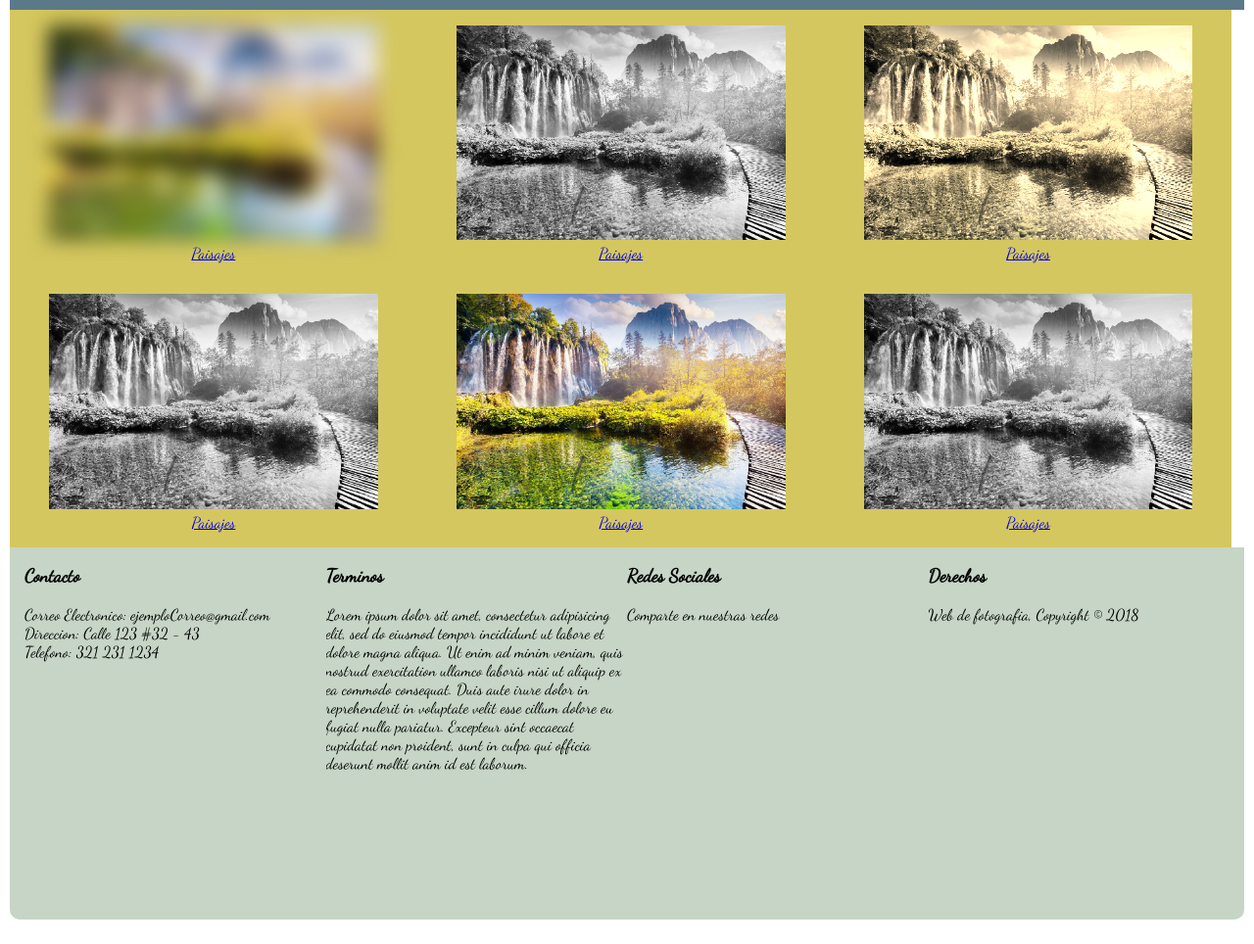
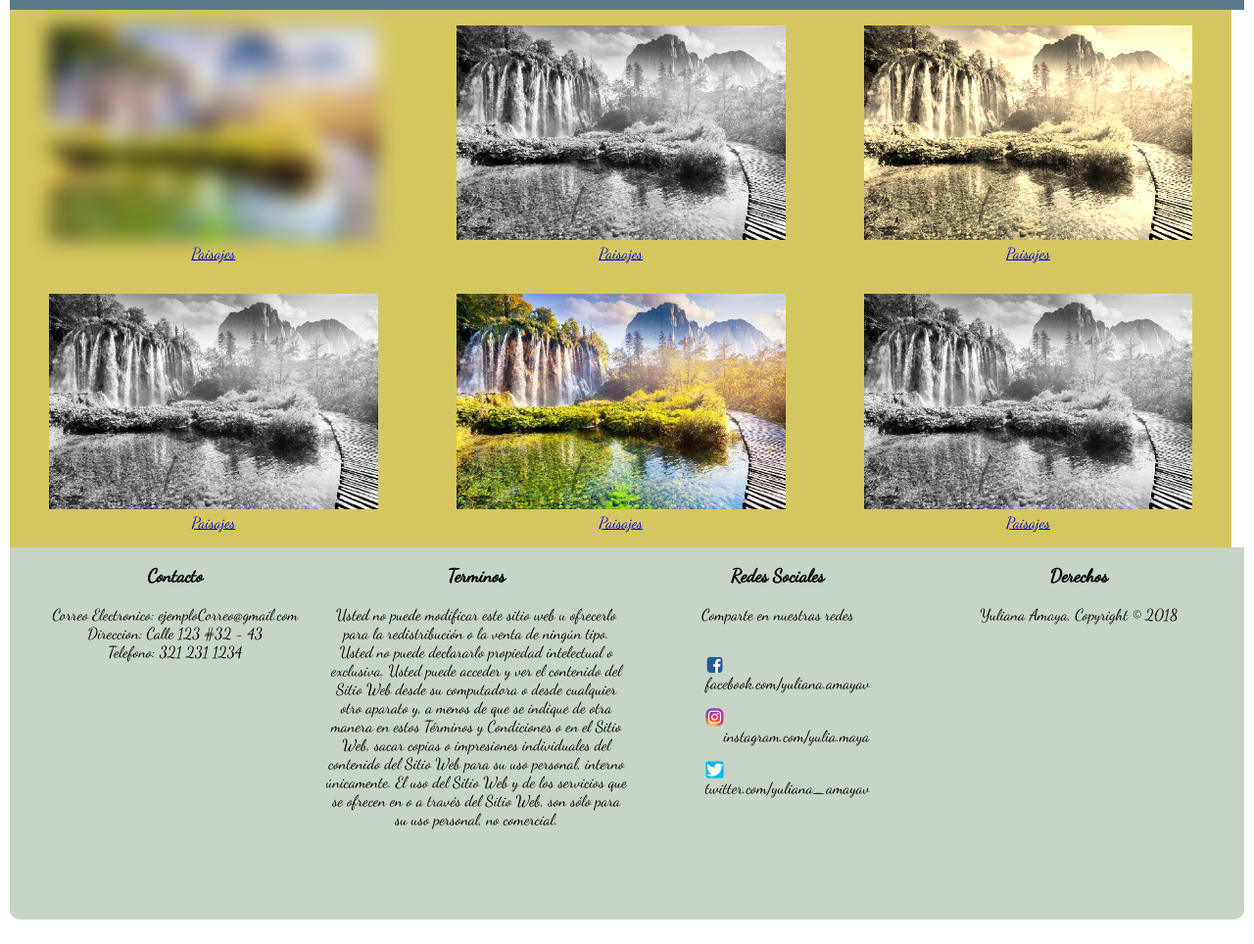
Before and after one commit to YulianaAmaya96/ProyectoCss, a plain HTML site: page Estructuras/paisajes.html in a window 1280 px wide. Shown: the part 100-1064 px from the top of the page at 98% size. Drawn offline with Linux system fonts and the light colour scheme.

Commit message:
Add files via upload

```diff
--- a/Estructuras/paisajes.html
+++ b/Estructuras/paisajes.html
@@ -72,21 +72,38 @@
       </div>
       <div class="contenedor">
         <h3>Terminos</h3>
-        <p>Lorem ipsum dolor sit amet, consectetur adipisicing elit, sed do
-        eiusmod tempor incididunt ut labore et dolore magna aliqua. Ut enim
-        ad minim veniam, quis nostrud exercitation ullamco laboris nisi ut
-        aliquip ex ea commodo consequat. Duis aute irure dolor in reprehenderit
-        in voluptate velit esse cillum dolore eu fugiat nulla pariatur. Excepteur
-        sint occaecat cupidatat non proident, sunt in culpa qui officia deserunt
-        mollit anim id est laborum.</p>
+        <p>Usted no puede modificar este sitio web u ofrecerlo para la
+          redistribución o la venta de ningún tipo. Usted no puede declararlo
+          propiedad intelectual o exclusiva. Usted puede acceder y ver el
+          contenido del Sitio Web desde su computadora o desde cualquier otro
+          aparato y, a menos de que se indique de otra manera en estos Términos
+          y Condiciones o en el Sitio Web, sacar copias o impresiones
+          individuales del contenido del Sitio Web para su uso personal,
+          interno únicamente. El uso del Sitio Web y de los servicios que se
+          ofrecen en o a través del Sitio Web, son sólo para su uso personal,
+          no comercial.</p>
       </div>
       <div class="contenedor">
         <h3>Redes Sociales</h3>
         <p>Comparte en nuestras redes</p>
+        <div class="redes">
+          <figure>
+            <img id="fb" src="../Imagenes/fb.png" class="redes">
+            <p>facebook.com/yuliana.amayav</p>
+          </figure>
+          <figure>
+            <img id="ins" src="../Imagenes/ins.png" class="redes">
+            <p>instagram.com/yulia.maya</p>
+          </figure>
+          <figure>
+            <img id="tw" src="../Imagenes/tw.png" class="redes">
+            <p>twitter.com/yuliana_amayav</p>
+          </figure>
+        </div>
       </div>
       <div class="contenedor">
         <h3>Derechos</h3>
-        <p>Web de fotografia, Copyright &copy; 2018</p>
+        <p>Yuliana Amaya, Copyright &copy; 2018</p>
       </div>
     </div>
   </footer>
--- a/css/estilos.css
+++ b/css/estilos.css
@@ -126,7 +126,7 @@
   border: 0;
   float:left;
   width: 25%;
-  text-align: left;
+  text-align: center;
 }
 footer{
   border-bottom-left-radius: 10px;
@@ -148,6 +148,16 @@
 #imagenCentral img{
   width: 100%;
 }
+.contenedor .redes{
+  float:right;
+  display: inline;
+  text-align: right;
+  padding:  0 20px 0 20px;
+}
+.contenedor .redes img{
+  width: 10%;
+  float:left;
+}
 @media(max-width: 768px){
   header div nav,
   header li,
```
Also changed, not shown: Estructuras/index.html (+1 -1 lines), Estructuras/retratos.html (+1 -1 lines), Imagenes/fb.png (added), Imagenes/ins.png (added), Imagenes/tw.png (added).
